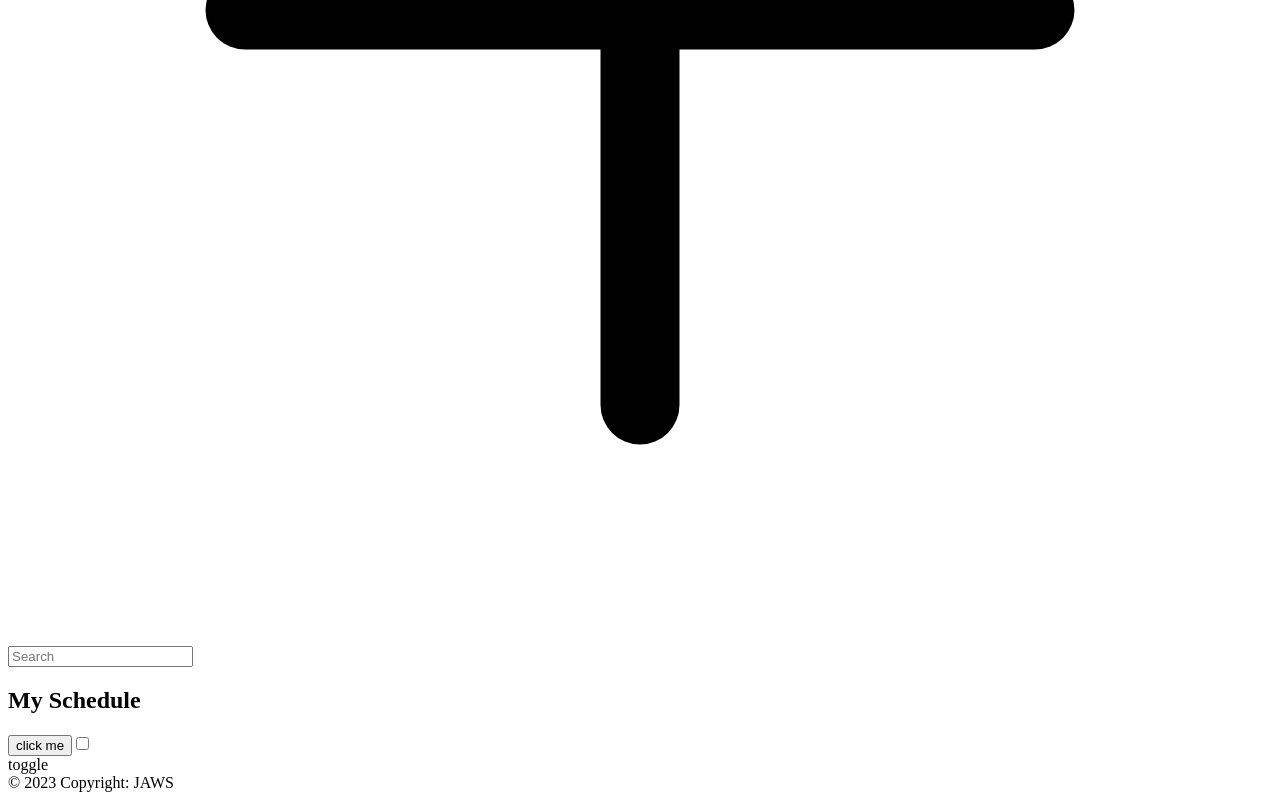
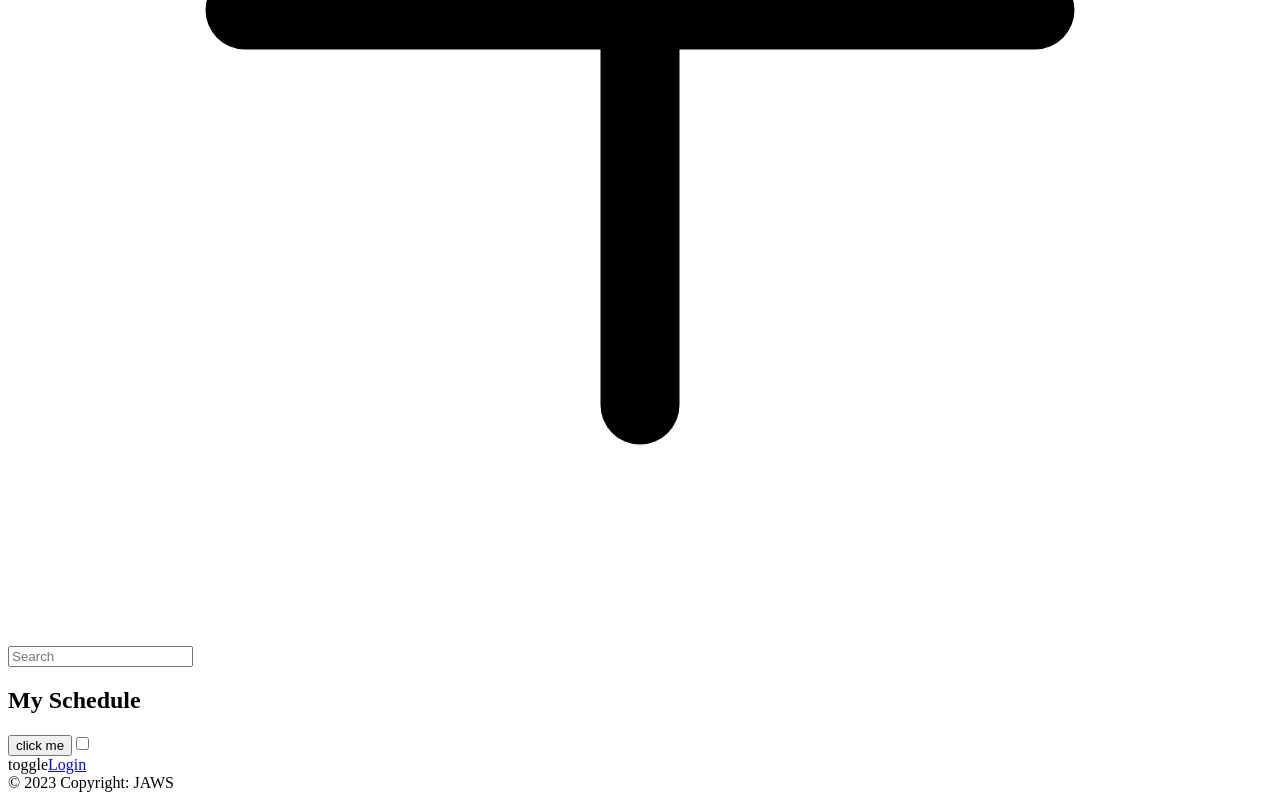
Before and after one commit to Wenjing2023/JobShark, a Next.js app: page / in a window 1280 px wide. Shown: the part 3327-4127 px from the top of the page. Built offline with nearby package versions, Linux system fonts and the light colour scheme.

Commit message:
login test

```diff
--- a/pages/index.tsx
+++ b/pages/index.tsx
@@ -18,6 +18,7 @@ const HomePage = () => {
         <Schedule />
         <Button buttonText="click me"/>
         <Toggle filterText="toggle"/>
+        <a href="/api/auth/login">Login</a>
       </PageTemplate>
     </>
   );
```
